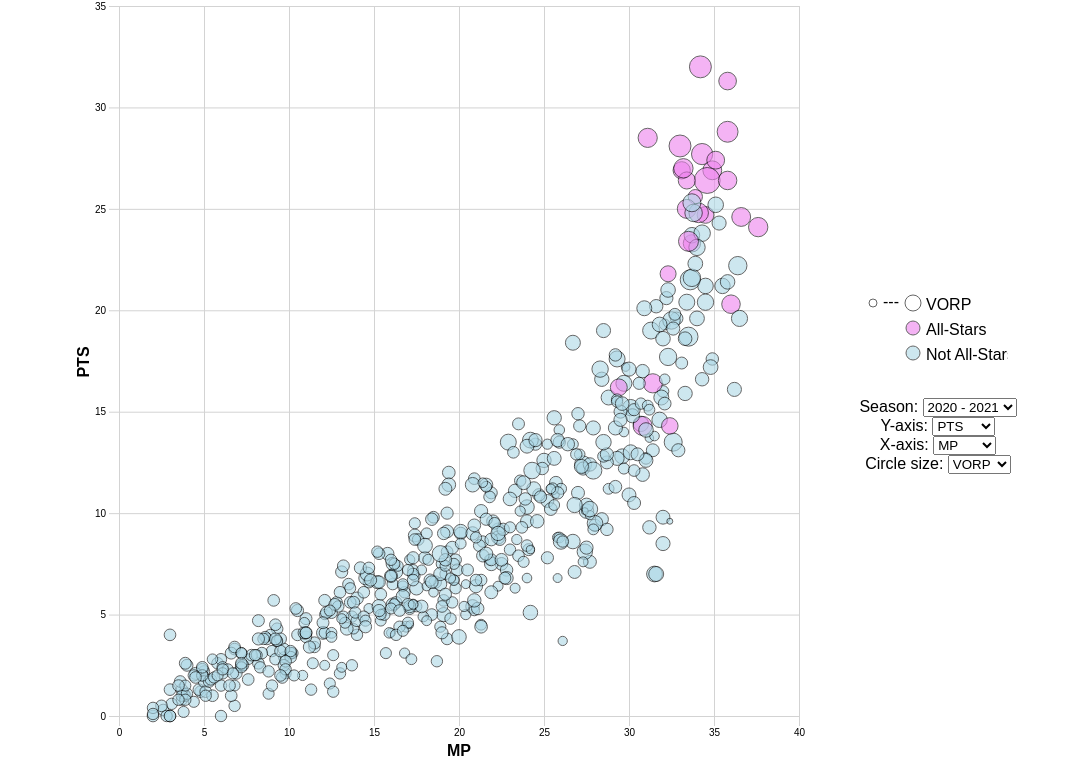
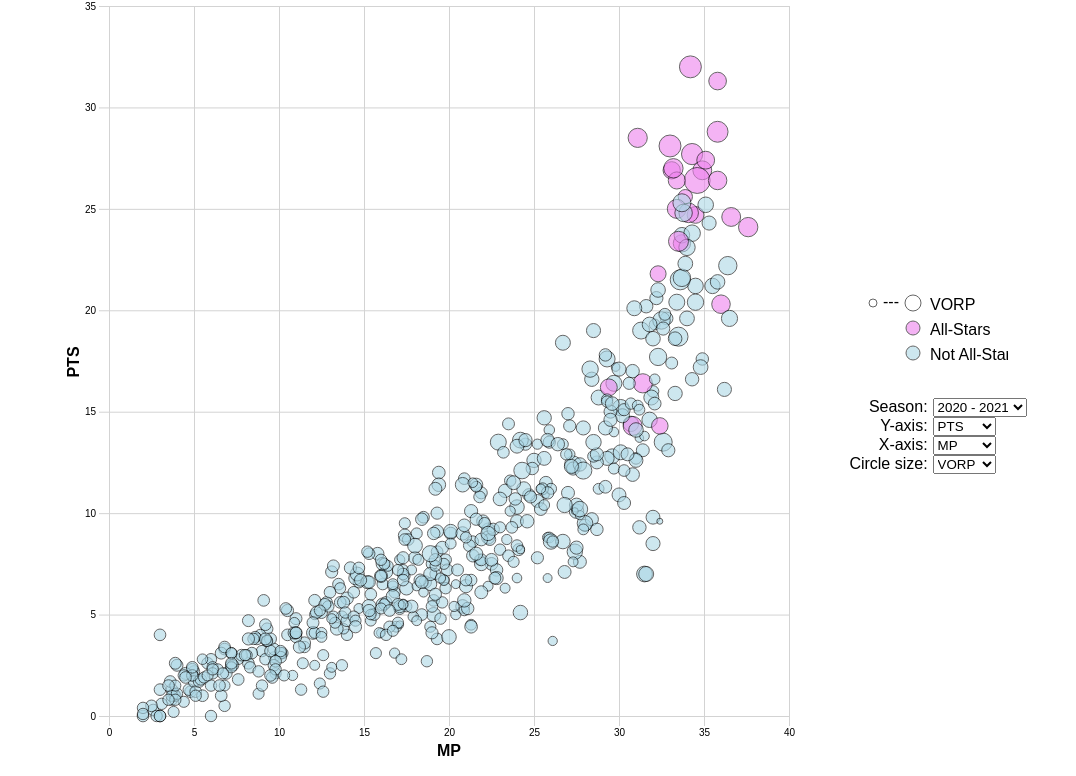
Before and after one commit to mansoo-kim/NBA-Stats, a website built with webpack: page index.html in a window 1280 px wide. Shown: the part 104-880 px from the top of the page, without its empty margins (102-1178 px from the left). Built offline with nearby package versions, Linux system fonts and the light colour scheme.

Commit message:
Realign legend and selects

```diff
--- a/src/index.scss
+++ b/src/index.scss
@@ -111,11 +111,28 @@ strong {
   justify-content: center;
 }
 
-.scatter-selects {
+.legend-selects {
   display: flex;
   flex-direction: column;
   justify-content: center;
   align-items: center;
+
+  .scatter-selects {
+    display: table;
+
+    div {
+      display: table-row;
+    }
+
+    label, select {
+      display: table-cell;
+    }
+
+    label {
+      text-align: right;
+      padding-right: 5px;
+    }
+  }
 }
 
 circle {
--- a/src/scripts/plot.js
+++ b/src/scripts/plot.js
@@ -170,11 +170,12 @@ export default class Plot {
       .attr("r", d => aScale(d[aStat]))
       .attr("class", d => d["All-Star"] === true ? "all-star" : null);
 
+
     // Div for selecting stats/year
-    const selects = d3.select(".scatter").append("div").attr("class", "scatter-selects")
+    const legendSelect = d3.select(".scatter").append("div").attr("class", "legend-selects");
 
     // Legend
-    const legend = selects.append("svg").attr("width", 140).attr("height", 120);
+    const legend = legendSelect.append("svg").attr("width", 140).attr("height", 120);
 
     // for circle size
     legend.append("circle").attr("class", "legend")
@@ -189,7 +190,7 @@ export default class Plot {
       .attr("cy", 25)
       .attr("r", 8);
     const aLabel = legend.append("text").text(aStat)
-      .attr("x", 58)
+      .attr("x", 62)
       .attr("y", 32);
 
     // for All-Stars
@@ -198,7 +199,7 @@ export default class Plot {
       .attr("cy", 50)
       .attr("r", 7);
     legend.append("text").text("All-Stars")
-      .attr("x", 58)
+      .attr("x", 62)
       .attr("y", 57);
 
     // for non All-stars
@@ -207,13 +208,16 @@ export default class Plot {
       .attr("cy", 75)
       .attr("r", 7);
     legend.append("text").text("Not All-Stars")
-      .attr("x", 58)
+      .attr("x", 62)
       .attr("y", 82);
 
+    // Div for selects
+    const selects = legendSelect.append("div").attr("class", "scatter-selects");
+
     // Year options and label
-    const yearSelectLabel = selects.append("label").text("Season: ");
-    const yearSelect = yearSelectLabel.append("select")
-      .attr("class", "year-select");
+    const yearSelectGroup = selects.append("div");
+    yearSelectGroup.append("label").text("Season:");
+    const yearSelect = yearSelectGroup.append("select");
     const yearOptions = yearSelect
       .selectAll("option")
       .data(YEARS)
@@ -257,9 +261,9 @@ export default class Plot {
     });
 
     // Y-axis options and label
-    const ySelectLabel = selects.append("label").text("Y-axis: ");
-    const ySelect = ySelectLabel.append("select")
-      .attr("class", "y-select");
+    const ySelectGroup = selects.append("div");
+    ySelectGroup.append("label").text("Y-axis:");
+    const ySelect = ySelectGroup.append("select");
     const yOptions = ySelect
       .selectAll("option")
       .data(DISPLAYABLE_COLS)
@@ -280,9 +284,9 @@ export default class Plot {
     });
 
     // X-axis options and label
-    const xSelectLabel = selects.append("label").text("X-axis: ");
-    const xSelect = xSelectLabel.append("select")
-      .attr("class", "x-select");
+    const xSelectGroup = selects.append("div");
+    xSelectGroup.append("label").text("X-axis:");
+    const xSelect = xSelectGroup.append("select");
     const xOptions = xSelect
       .selectAll("option")
       .data(DISPLAYABLE_COLS)
@@ -303,9 +307,9 @@ export default class Plot {
     });
 
     // Area options and label
-    const aSelectLabel = selects.append("label").text("Circle size: ");
-    const aSelect = aSelectLabel.append("select")
-      .attr("class", "a-select");
+    const aSelectGroup = selects.append("div");
+    aSelectGroup.append("label").text("Circle size:");
+    const aSelect = aSelectGroup.append("select");
     const aOptions = aSelect
       .selectAll("option")
       .data(DISPLAYABLE_COLS)
```
Also changed, not shown: dist/main.css, 1 other file.
